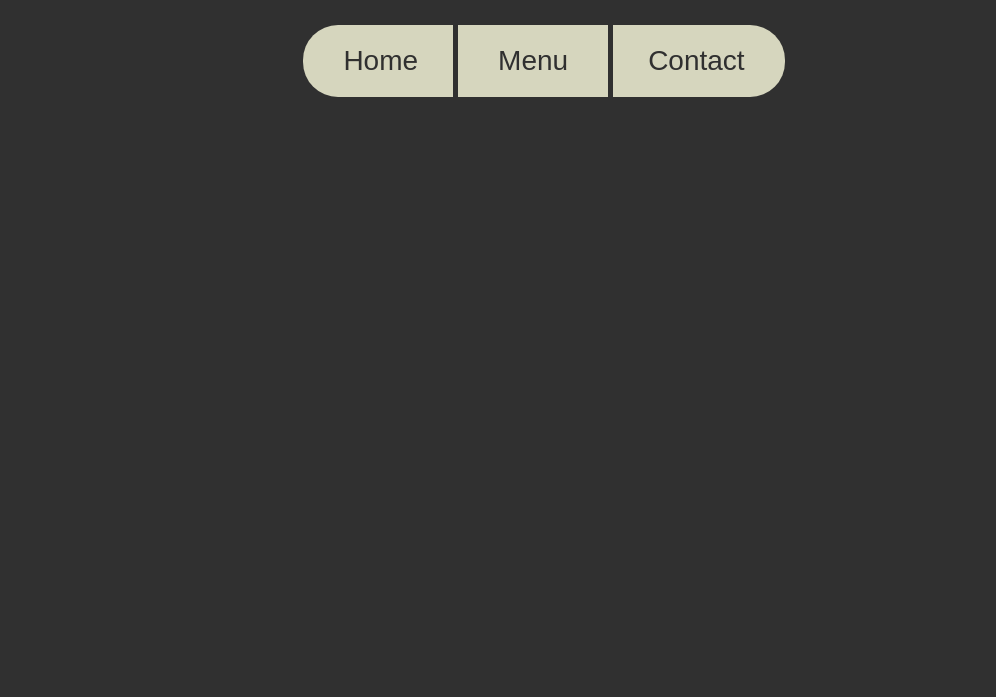
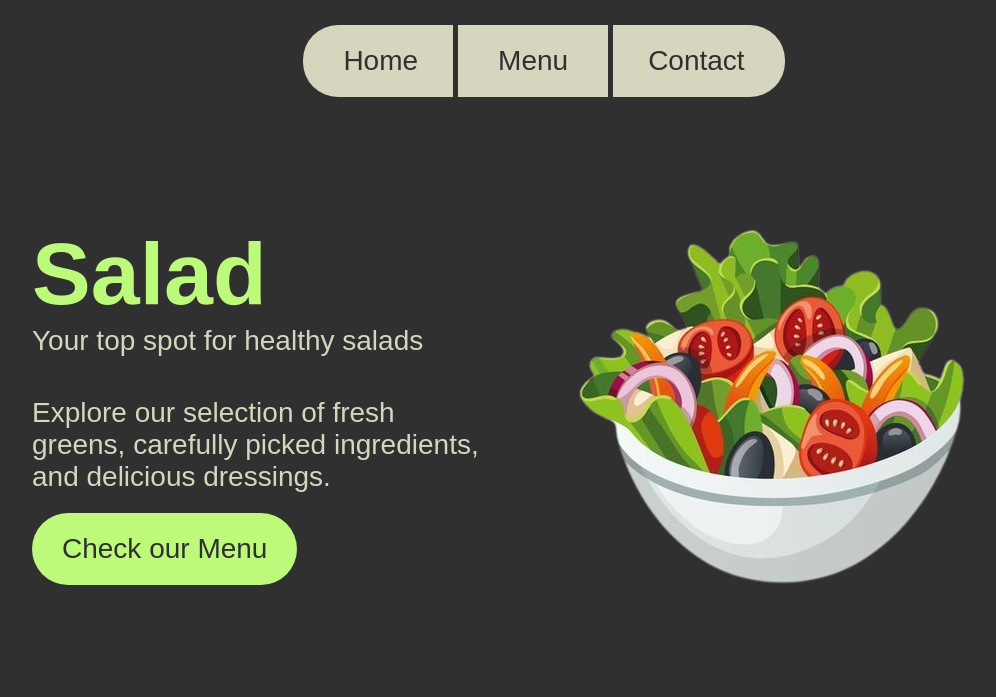
Before and after one commit to vpersaud1245/restaurant-page, a website built with webpack: page src/index.html in a window 1280 px wide. Shown: the top 697 px of the page, without its empty margins (96-1092 px from the left). Built offline with nearby package versions, Linux system fonts and the light colour scheme.

Commit message:
Add home.js to generate home page

```diff
--- a/src/footer.js
+++ b/src/footer.js
@@ -26,7 +26,8 @@ const createFooter = () => {
   gitHubLink.append(gitHubLogoImg);
   gitHubLink.append(gitHubLogoImgHover);
 
-  // APPEND LINK TO FOOTER AND FOOTER TO BODY
+  // APPEND LINK TO FOOTER
+  // & FOOTER TO BODY
   footer.append(gitHubLink);
   document.body.append(footer);
 };
--- /dev/null
+++ b/src/home.js
@@ -0,0 +1,53 @@
+import saladImg from "./assets/salad-hero-img.png";
+
+const createHomePage = () => {
+  // CREATE HOME PAGE ELEMENTS
+  const main = document.createElement("main");
+  const homeContainer = document.createElement("div");
+  const homeInfoContainer = document.createElement("div");
+  const homeInfoContainerTitle = document.createElement("h1");
+  const titleWordSalad = document.createElement("span");
+  const titleWordPack = document.createElement("span");
+  const homeInfoContainerCaption = document.createElement("h3");
+  const homeInfoContainerContent = document.createElement("p");
+  const viewMenuButton = document.createElement("button");
+  const saladHeroImg = document.createElement("img");
+
+  // ADD ELEMENT CLASSES
+  main.classList.add("main");
+  homeContainer.classList.add("home-container");
+  homeInfoContainer.classList.add("home__info-container");
+  homeInfoContainerTitle.classList.add("home-info-container__title");
+  titleWordSalad.classList.add("home-info-container__title--salad");
+  titleWordPack.classList.add("home-info-container__title--pack");
+  homeInfoContainerCaption.classList.add("home-info-container__caption");
+  homeInfoContainerContent.classList.add("home-info-container__content");
+  viewMenuButton.classList.add("home-info-container__view-menu-button");
+  saladHeroImg.classList.add("home__hero-img");
+
+  // ADD TEXT CONTENT TO ELEMENTS
+  titleWordSalad.textContent = "Salad";
+  titleWordPack.textContent = "Pack";
+  homeInfoContainerCaption.textContent = "Your top spot for healthy salads";
+  homeInfoContainerContent.textContent =
+    "Explore our selection of fresh greens, carefully picked ingredients, and delicious dressings.";
+  viewMenuButton.textContent = "Check our Menu";
+
+  // ADD HERO IMG SOURCE
+  saladHeroImg.src = saladImg;
+
+  // APPEND <SPAN> ELEMENTS TO TITLE - Individual words will allow different word colors
+  homeInfoContainerTitle.appendChild(titleWordSalad, titleWordPack);
+
+  // APPEND ELEMENTS TO DOM
+  main.appendChild(homeContainer);
+  homeContainer.appendChild(homeInfoContainer);
+  homeContainer.appendChild(saladHeroImg);
+  homeInfoContainer.appendChild(homeInfoContainerTitle);
+  homeInfoContainer.appendChild(homeInfoContainerCaption);
+  homeInfoContainer.appendChild(homeInfoContainerContent);
+  homeInfoContainer.appendChild(viewMenuButton);
+  document.body.appendChild(main);
+};
+
+export { createHomePage };
--- a/src/index.js
+++ b/src/index.js
@@ -1,14 +1,12 @@
 import "./style.css";
 import { createHeader } from "./header";
+import { createHomePage } from "./home";
 import { createFooter } from "./footer";
-import saladImg from "./assets/salad-hero-img.png";
 
 createHeader();
+createHomePage();
 createFooter();
 
-// const saladHeroImg = document.createElement("img");
-// saladHeroImg.src = saladImg;
-// saladHeroImg.classList.add("home__hero-img");
-
-// const homeContainer = document.querySelector(".home-container");
-// homeContainer.append(saladHeroImg);
+/** TO DO
+ * Add github icon hover animation
+ */
--- a/src/style.css
+++ b/src/style.css
@@ -175,8 +175,3 @@ video {
   width: 50px;
   height: auto;
 }
-
-/*
-TO DO
-Add github hover styles
-*/
```
Also changed, not shown: 1 other file.
